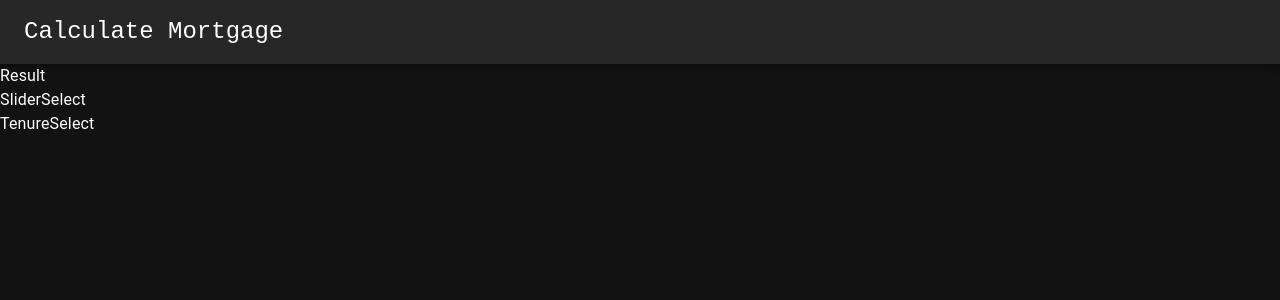
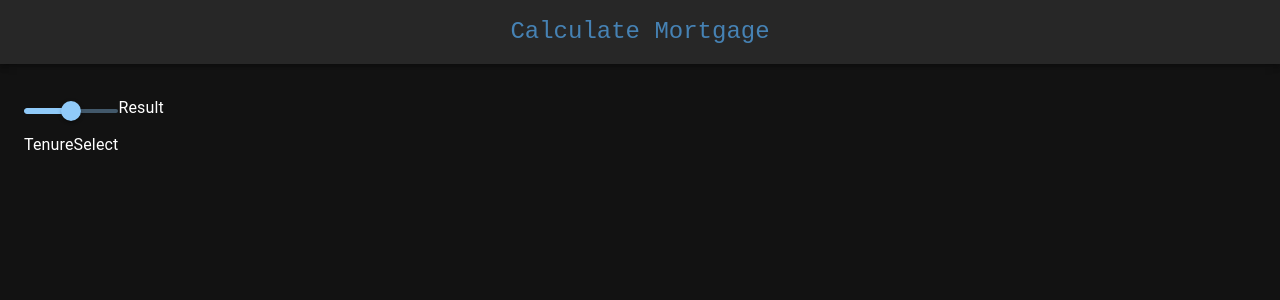
Before and after one commit to bibinwithab/react-mortgage, a React (Create React App) app: page / in a window 1280 px wide. Shown: the top 300 px of the page. Built offline with nearby package versions, Linux system fonts and the light colour scheme.

Commit message:
selector

```diff
--- a/src/App.js
+++ b/src/App.js
@@ -1,16 +1,25 @@
-import Navbar from './components/Navbar';
-import Result from './components/Result';
-import SliderSelect from './components/SliderSelect';
-import TenureSelect from './components/TenureSelect';
-
+import Navbar from "./components/Navbar";
+import Result from "./components/Result";
+import SliderSelect from "./components/SliderSelect";
+import TenureSelect from "./components/TenureSelect";
+import { Container, Grid } from "@mui/material";
 
 function App() {
   return (
     <div className="App">
-      <Navbar/>
-      <Result/>
-      <SliderSelect/>
-      <TenureSelect/>
+      <Navbar />
+      <Container maxWidth="xl" sx={{ mt: 4 }}>
+        <Grid container>
+          <Grid item>
+            <SliderSelect />
+            <TenureSelect />
+          </Grid>
+
+          <Grid item>
+            <Result />
+          </Grid>
+        </Grid>
+      </Container>
     </div>
   );
 }
--- a/src/components/Navbar.js
+++ b/src/components/Navbar.js
@@ -2,14 +2,21 @@ import React from "react";
 import AppBar from "@mui/material/AppBar";
 import Toolbar from "@mui/material/Toolbar";
 import Typography from "@mui/material/Typography";
+import Container from "@mui/material/Container";
 
 const Navbar = () => {
   return (
     <AppBar position="static">
       <Toolbar>
-        <Typography variant="h5" component="div" sx={{ flexGrow: 1 }}>
-          Calculate Mortgage
-        </Typography>
+        <Container maxWidth="sm">
+          <Typography
+            variant="h5"
+            component="div"
+            sx={{ flexGrow: 1, textAlign: "center" }}
+          >
+            Calculate Mortgage
+          </Typography>
+        </Container>
       </Toolbar>
     </AppBar>
   );
--- a/src/components/SliderSelect.js
+++ b/src/components/SliderSelect.js
@@ -1,8 +1,9 @@
 import React from 'react'
+import SliderComponent from './common/SliderComponent'
 
 const SliderSelect = () => {
   return (
-    <div>SliderSelect</div>
+    <SliderComponent/>
   )
 }
 
--- /dev/null
+++ b/src/components/common/SliderComponent.js
@@ -0,0 +1,10 @@
+import React from 'react'
+import Slider from '@mui/material/Slider';
+
+const SliderComponent = () => {
+  return (
+    <Slider defaultValue={50} aria-label="Default" valueLabelDisplay="auto" />
+  )
+}
+
+export default SliderComponent
--- a/src/theme.js
+++ b/src/theme.js
@@ -1,12 +1,14 @@
-import { createTheme } from '@mui/material/styles';
+import { colors } from "@mui/material";
+import { createTheme } from "@mui/material/styles";
 
 export const theme = createTheme({
   palette: {
-    mode: 'dark',
+    mode: "dark",
   },
-  typography:{
-    h5:{
-      fontFamily:"monospace"
-    }
-  }
+  typography: {
+    h5: {
+      fontFamily: "monospace",
+      color: "steelblue",
+    },
+  },
 });
```
